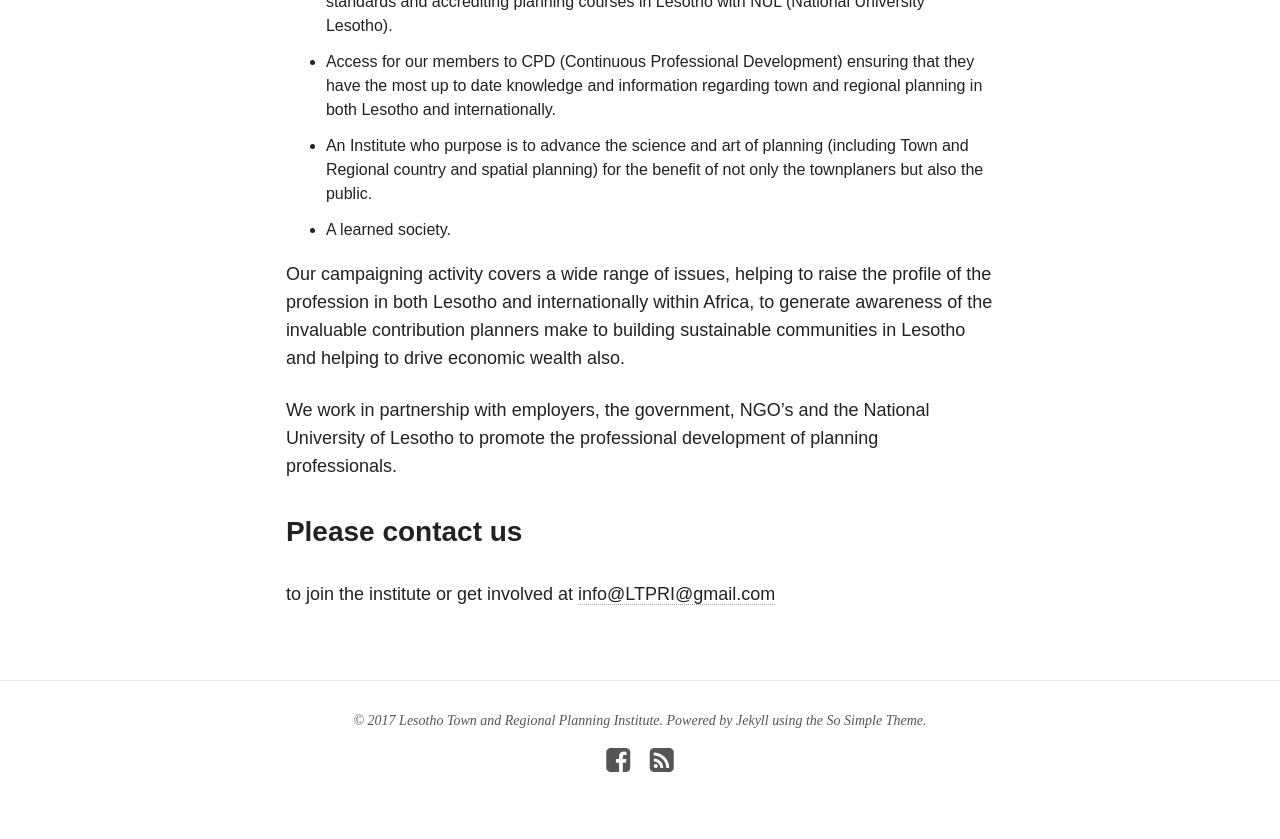
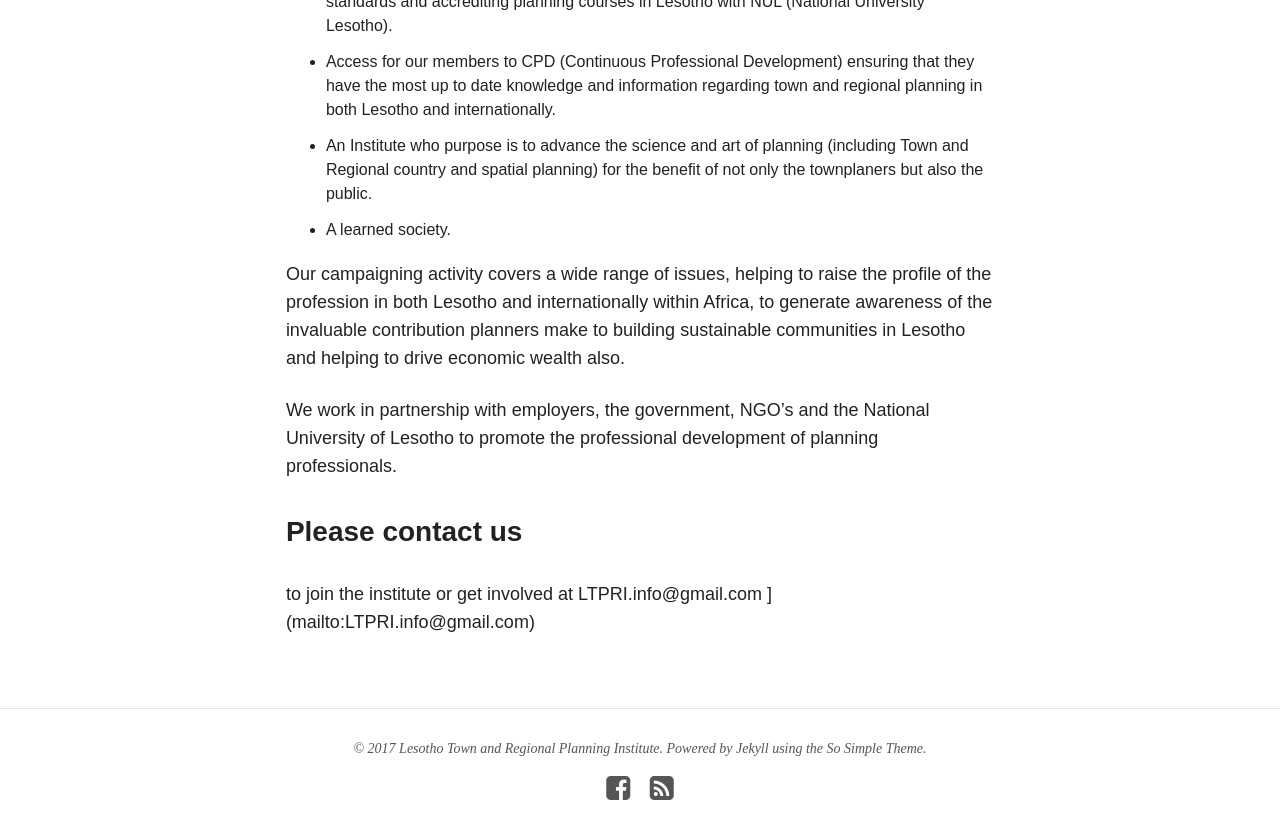
Before and after one commit to MapLesotho/ltrpi.com, a Jekyll site: the page built from about/index.md, in a window 1280 px wide and 900 px high, scrolled down 1439 px. Shown: the top 839 px of the window. Built offline with Jekyll 4.4.1, drawn with Linux system fonts in a browser that asks for light colours; nearby versions of some CDN libraries; some of the changed lines change nothing that is shown.

Commit message:
Updated index.md

```diff
--- a/about/index.md
+++ b/about/index.md
@@ -1,8 +1,8 @@
 ---
 layout: page
 title: About - LRTPI
-excerpt: "About the Lesotho town and regional planning institute."
-modified: 2017-02-24T19:44:38.564948-04:00
+excerpt: About the Lesotho town and regional planning institute.
+modified: {}
 image:
   feature: so-simple-sample-image-4.jpg
   credit: WeGraphics
@@ -33,4 +33,4 @@ We work in partnership with employers, the government, NGO’s and the National
 
 ### **Please contact us**
 
-to join the institute or get involved at [info@LTPRI@gmail.com ](mailto:info@LTPRI@gmail.com)
+to join the institute or get involved at LTPRI.info@gmail.com ](mailto:LTPRI.info@gmail.com)
```
